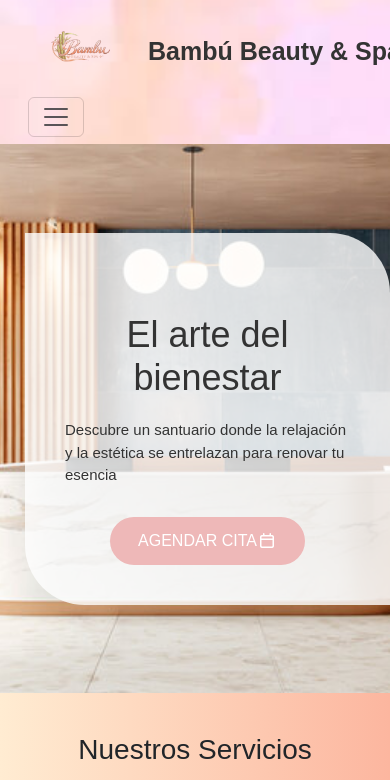
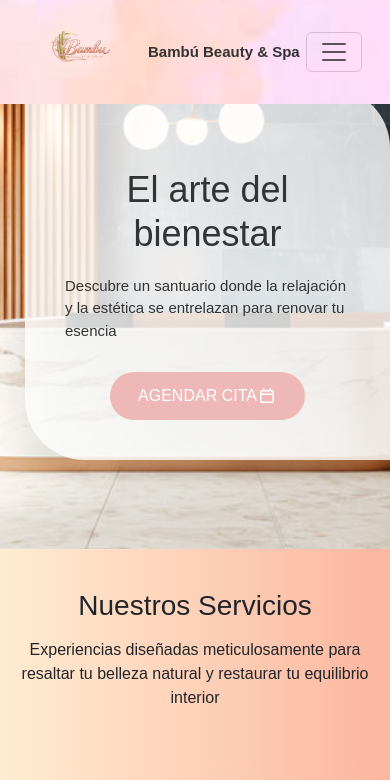
Before and after one commit to fernandopmtz/Bambu_Beaty_spa, a plain HTML site: page index.html in a window 390 px wide. Shown: the top 780 px of the page. Drawn offline with nearby package versions, Linux system fonts and the light colour scheme.

Commit message:
Commit inicial limpio

```diff
--- a/css/style.css
+++ b/css/style.css
@@ -37,16 +37,15 @@ nav{
 }
 
 .nav_logo {
-    font-size: 25px;
+    font-size: 30px;
     font-weight: bold;
     color: #333;
 }
 
 .nav_logo_img {
     width: auto;
-    height: 100%;
+    height: 120px;
     margin: 0;
-    max-height: 80px;
 }
 
 a {
@@ -258,7 +257,7 @@ footer {
 
 
 /* aqui agrego media query para tablets-minwidth */
-@media (min-width: 768px) {
+@media (max-width: 768px) {
     .reserva {
         width: 70%;
     }
@@ -277,7 +276,20 @@ footer {
         width: 300%;
 
     }
+    .nav_logo {
+    font-size: 15px;
+    font-weight: bold;
+    color: #333;
 }
+
+.nav_logo_img {
+    width: auto;
+    height: 80px;
+    margin: 0;
+}
+}
+
+
 /* aqui agrego media query para pc */
 @media (max-width: 962px) {
     .reserva {
--- a/index.html
+++ b/index.html
@@ -12,7 +12,7 @@
 <body>
     <div>
         <header>
-            <nav class="navbar navbar-expand-lg navbar-light bg-light">
+            <nav class="navbar navbar-expand-lg navbar-light bg-light fixed-top">
                 <div class="container-fluid">
                     <a class="navbar-brand d-flex align-items-center" href="">
                         <img class="nav_logo_img" src="./IMG/Logo-removebg-preview.png" alt="Logo de Bambú Beauty & Spa">
@@ -128,6 +128,11 @@
             </div>
         </section>
 
+           <a>
+      <button id="btn-arriba" class="btn btn-blue" ><i class="fa-solid fa-circle-chevron-up fa-5x" style="color: #d99c9c;"></i></button>
+    </a>
+
+
         <footer class="el_pie_de_pagina">
             <div class="footer_info">
                 <h1>Bambú Beauty & Spa</h1>
@@ -151,5 +156,6 @@
 
     </main>
     <script src="https://cdn.jsdelivr.net/npm/bootstrap@5.3.8/dist/js/bootstrap.bundle.min.js" crossorigin="anonymous"></script>
+    <script src="js/app.js"></script>
 </body>
 </html>
--- a/js/app.js
+++ b/js/app.js
@@ -0,0 +1,10 @@
+const botonIrArriba = document.getElementById('btn-arriba');
+
+
+botonIrArriba.addEventListener('click', () => {
+ // Nos desplaza al inicio de la página (coordenadas 0,0) de forma suave
+    window.scrollTo({
+        top: 0,
+        behavior: 'smooth'
+    });
+});
```
